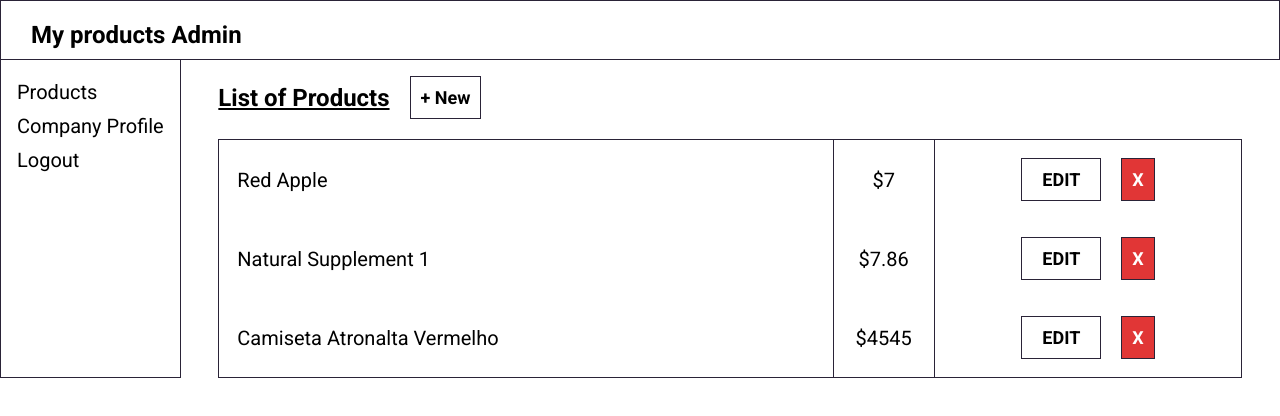
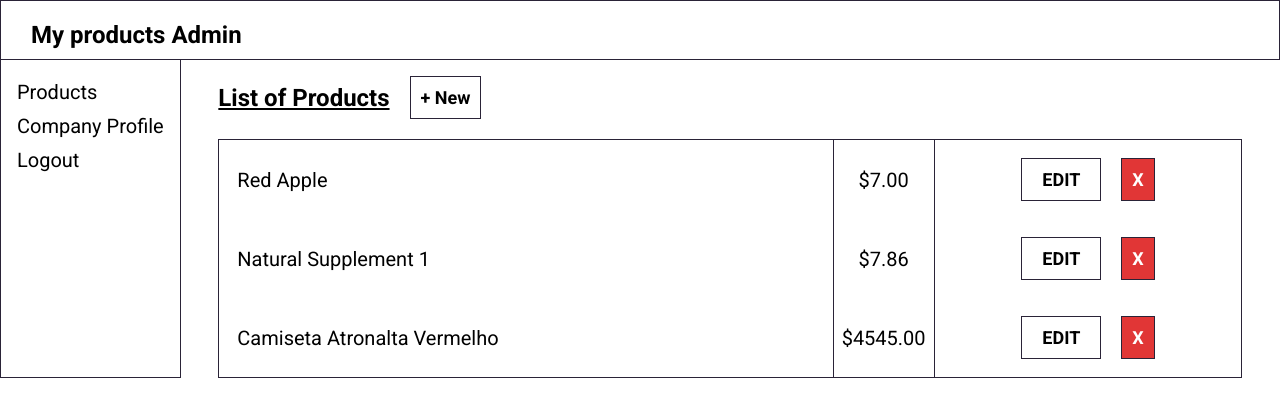
Before and after one commit to ViniciusdePSouza/Ws_Admin, a React (Vite) app: page /home in a window 1280 px wide. Shown: the top 416 px of the page. Built offline with nearby package versions, Linux system fonts and the light colour scheme; data requests are answered from the project's data file.

Commit message:
styles: formated price fixed and signin button translate adjustments

```diff
--- a/src/Pages/SignIn/index.tsx
+++ b/src/Pages/SignIn/index.tsx
@@ -70,7 +70,7 @@ export function SignIn() {
           {errors.password ? errors.password?.message : ""}
         </FormValidatorAdvisor>
 
-        <Button type="submit" title={"Entrar"} isLoading={isSubmitting} />
+        <Button type="submit" title={"SignIn"} isLoading={isSubmitting} />
       </Form>
     </Container>
   );
--- a/src/components/TableRow/index.tsx
+++ b/src/components/TableRow/index.tsx
@@ -38,7 +38,7 @@ export function TableRow({ name, price, id }: TableRowProps) {
         <span>{name}</span>
       </TableColumn>
       <TableColumnMiddle>
-        <span>${price}</span>
+      <span>{`$${Number(price).toFixed(2)}`}</span>
       </TableColumnMiddle>
       <TableColumn>
         <ButtonsDiv>
```
